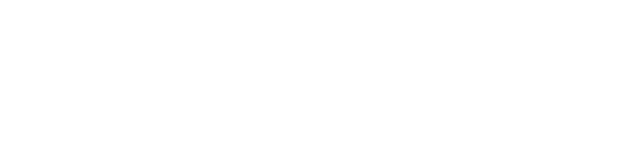
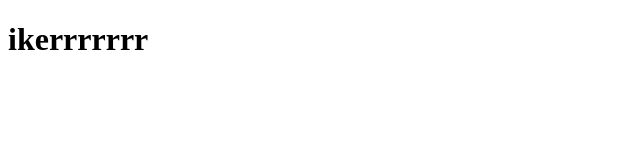
Before and after one commit to Ikergonzalez4/remote_joint, a plain HTML site: page index.html in a window 1280 px wide. Shown: the whole page, without its empty margins (0-640 px from the left). Drawn offline with Linux system fonts and the light colour scheme.

Commit message:
Base html iker

```diff
--- a/index.html
+++ b/index.html
@@ -7,6 +7,6 @@
     <title>Document</title>
 </head>
 <body>
-    <h1></h1>
+    <h1>ikerrrrrrr</h1>
 </body>
 </html>
```
